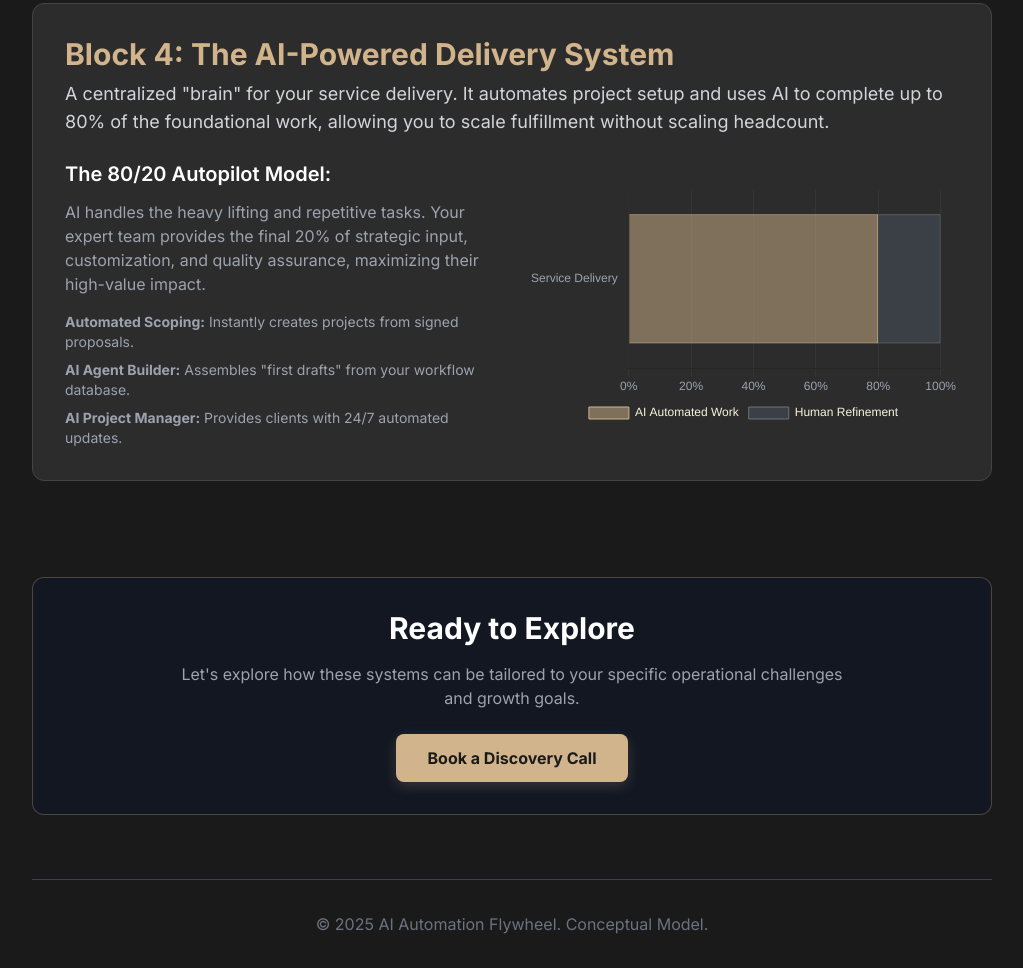
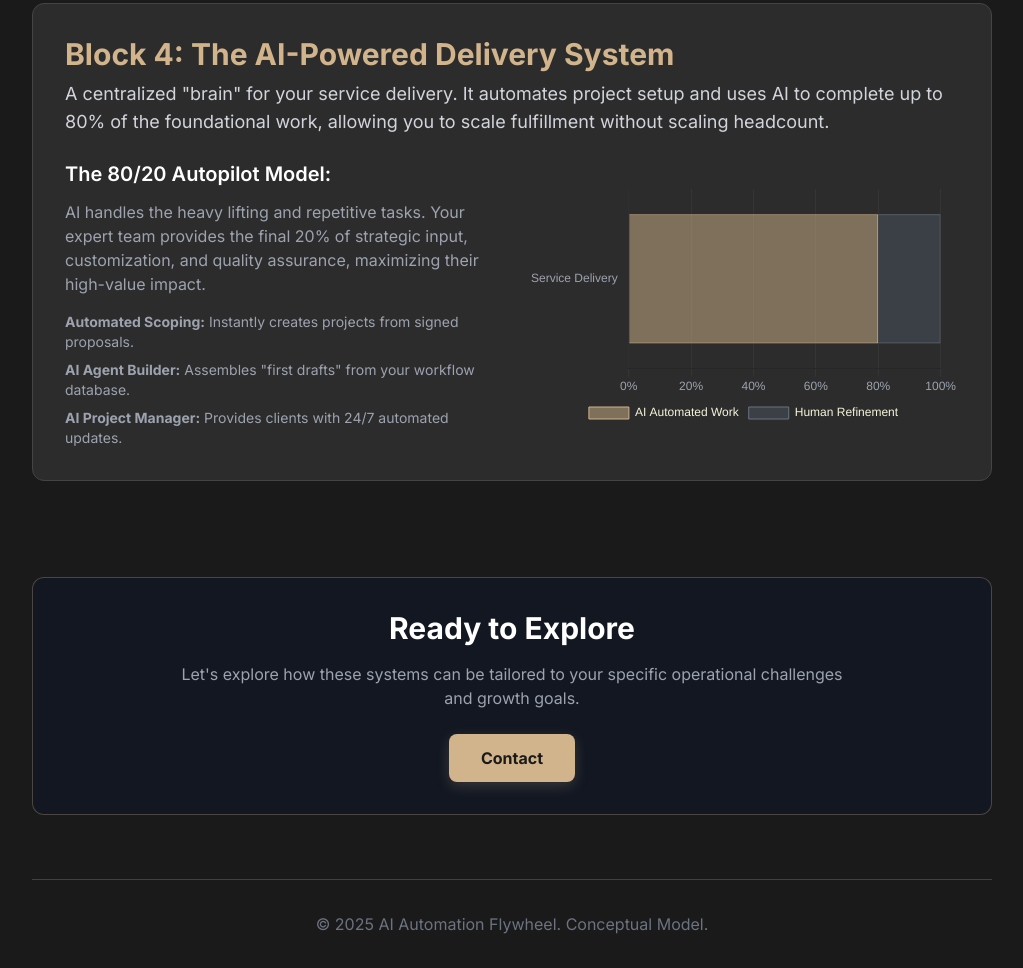
Before and after one commit to ryudswift/showcase, a plain HTML site: page IdeaGen/AI Automation Breakdown.html in a window 1280 px wide. Shown: the part 2069-3037 px from the top of the page, without its empty margins (128-1151 px from the left). Drawn offline with nearby package versions, Linux system fonts and the light colour scheme.

Commit message:
Update AI Automation Breakdown.html

```diff
--- a/IdeaGen/AI Automation Breakdown.html
+++ b/IdeaGen/AI Automation Breakdown.html
@@ -259,8 +259,8 @@
                 <p class="text-gray-400 max-w-2xl mx-auto mb-6">
                     Let's explore how these systems can be tailored to your specific operational challenges and growth goals.
                 </p>
-                <button data-src="https://cal.com/russvn/aiaudit" data-title="Contact" class="open-modal-button cta-button inline-block">
-                    Book a Discovery Call
+                <button data-src="https://discordapp.com/channels/@RyuD/" data-title="Contact" class="open-modal-button cta-button inline-block">
+                    Contact
                 </button>
             </section>
         </main>
```
